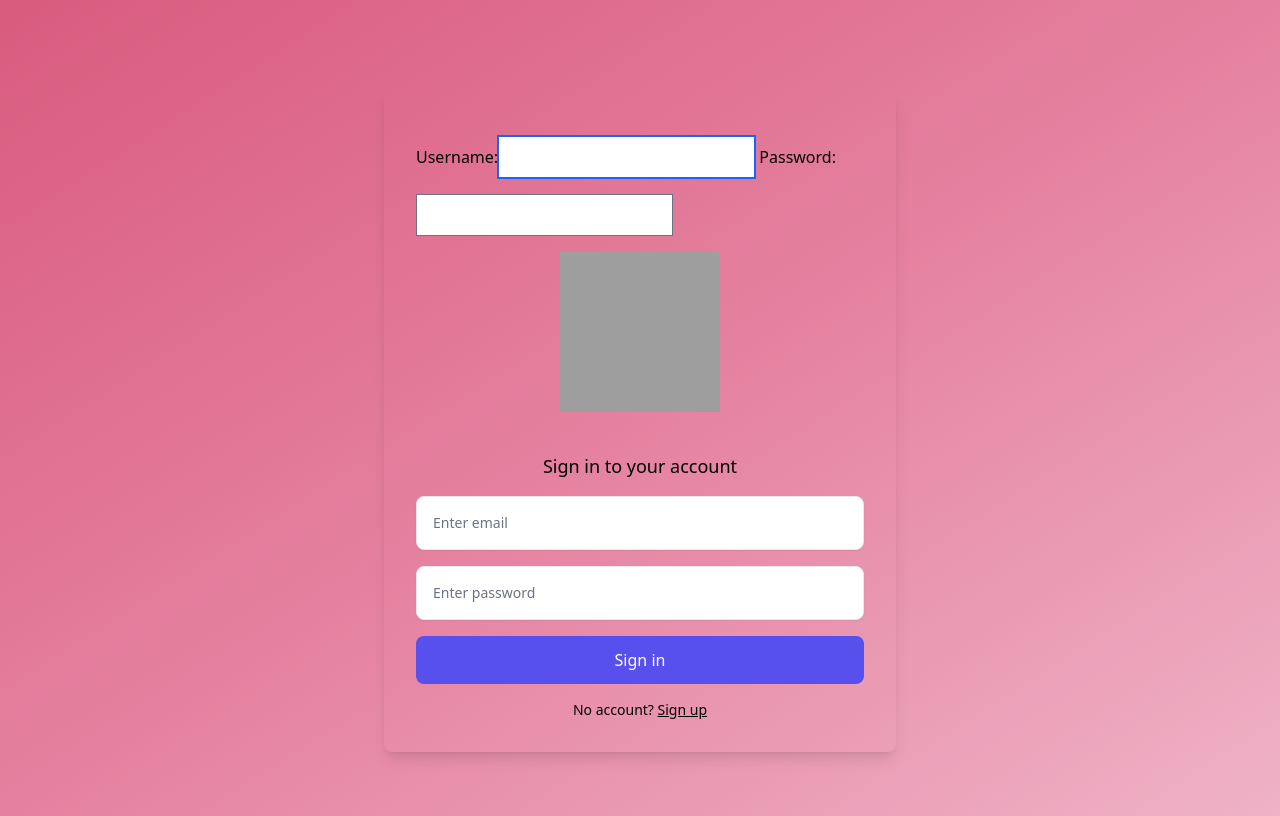
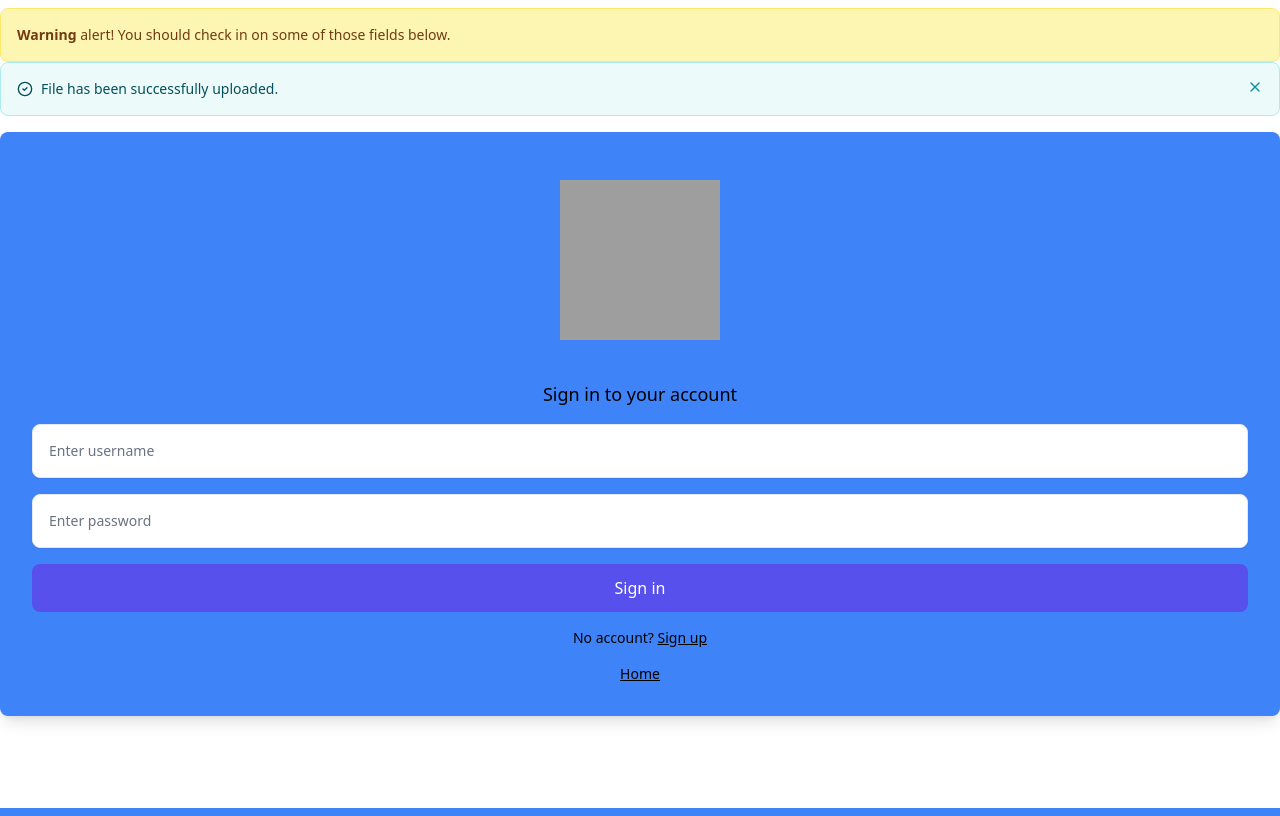
Before and after one commit to su-re-sh-75/Baby-Vision-Pro, a Django app: page /users/login/ in a window 1280 px wide. Run offline with Django 3.2, Linux system fonts and the light colour scheme; one stand-in notice (Sample message) is shown; some libraries are stand-ins or nearby versions; grey boxes are pictures that could not be loaded.

Commit message:
updated authentication ui, backend

```diff
--- a/Baby_app/static/Baby_app/src/output.css
+++ b/Baby_app/static/Baby_app/src/output.css
@@ -1343,6 +1343,26 @@ input:checked + .toggle-bg {
   margin: 1rem;
 }
 
+.-mx-1 {
+  margin-left: -0.25rem;
+  margin-right: -0.25rem;
+}
+
+.-mx-1\.5 {
+  margin-left: -0.375rem;
+  margin-right: -0.375rem;
+}
+
+.-my-1 {
+  margin-top: -0.25rem;
+  margin-bottom: -0.25rem;
+}
+
+.-my-1\.5 {
+  margin-top: -0.375rem;
+  margin-bottom: -0.375rem;
+}
+
 .mx-12 {
   margin-left: 3rem;
   margin-right: 3rem;
@@ -1442,6 +1466,10 @@ input:checked + .toggle-bg {
   margin-inline-start: 0.75rem;
 }
 
+.ms-auto {
+  margin-inline-start: auto;
+}
+
 .mt-0 {
   margin-top: 0px;
 }
@@ -1512,6 +1528,11 @@ input:checked + .toggle-bg {
 
 .hidden {
   display: none;
+}
+
+.size-4 {
+  width: 1rem;
+  height: 1rem;
 }
 
 .h-11 {
@@ -1941,11 +1962,21 @@ input:checked + .toggle-bg {
   border-color: rgb(209 213 219 / var(--tw-border-opacity));
 }
 
+.border-teal-200 {
+  --tw-border-opacity: 1;
+  border-color: rgb(175 236 239 / var(--tw-border-opacity));
+}
+
 .border-white {
   --tw-border-opacity: 1;
   border-color: rgb(255 255 255 / var(--tw-border-opacity));
 }
 
+.border-yellow-200 {
+  --tw-border-opacity: 1;
+  border-color: rgb(252 233 106 / var(--tw-border-opacity));
+}
+
 .border-b-gray-200 {
   --tw-border-opacity: 1;
   border-bottom-color: rgb(229 231 235 / var(--tw-border-opacity));
@@ -1966,6 +1997,11 @@ input:checked + .toggle-bg {
   background-color: rgb(225 239 254 / var(--tw-bg-opacity));
 }
 
+.bg-blue-500 {
+  --tw-bg-opacity: 1;
+  background-color: rgb(63 131 248 / var(--tw-bg-opacity));
+}
+
 .bg-blue-700 {
   --tw-bg-opacity: 1;
   background-color: rgb(26 86 219 / var(--tw-bg-opacity));
@@ -2033,6 +2074,11 @@ input:checked + .toggle-bg {
 .bg-red-600 {
   --tw-bg-opacity: 1;
   background-color: rgb(224 36 36 / var(--tw-bg-opacity));
+}
+
+.bg-teal-50 {
+  --tw-bg-opacity: 1;
+  background-color: rgb(237 250 250 / var(--tw-bg-opacity));
 }
 
 .bg-white {
@@ -2042,6 +2088,21 @@ input:checked + .toggle-bg {
 
 .bg-white\/50 {
   background-color: rgb(255 255 255 / 0.5);
+}
+
+.bg-yellow-100 {
+  --tw-bg-opacity: 1;
+  background-color: rgb(253 246 178 / var(--tw-bg-opacity));
+}
+
+.bg-yellow-200 {
+  --tw-bg-opacity: 1;
+  background-color: rgb(252 233 106 / var(--tw-bg-opacity));
+}
+
+.bg-red-400 {
+  --tw-bg-opacity: 1;
+  background-color: rgb(249 128 128 / var(--tw-bg-opacity));
 }
 
 .bg-gradient-to-b {
@@ -2094,6 +2155,10 @@ input:checked + .toggle-bg {
   padding: 0.25rem;
 }
 
+.p-1\.5 {
+  padding: 0.375rem;
+}
+
 .p-2 {
   padding: 0.5rem;
 }
@@ -2187,6 +2262,10 @@ input:checked + .toggle-bg {
 
 .pl-3 {
   padding-left: 0.75rem;
+}
+
+.ps-3 {
+  padding-inline-start: 0.75rem;
 }
 
 .pt-14 {
@@ -2336,6 +2415,11 @@ input:checked + .toggle-bg {
   color: rgb(6 148 162 / var(--tw-text-opacity));
 }
 
+.text-teal-800 {
+  --tw-text-opacity: 1;
+  color: rgb(5 80 92 / var(--tw-text-opacity));
+}
+
 .text-transparent {
   color: transparent;
 }
@@ -2343,6 +2427,11 @@ input:checked + .toggle-bg {
 .text-white {
   --tw-text-opacity: 1;
   color: rgb(255 255 255 / var(--tw-text-opacity));
+}
+
+.text-yellow-800 {
+  --tw-text-opacity: 1;
+  color: rgb(114 59 19 / var(--tw-text-opacity));
 }
 
 .underline {
--- a/Baby_app/templates/Baby_app/index.html
+++ b/Baby_app/templates/Baby_app/index.html
@@ -32,7 +32,7 @@
     <main class="mt-10  min-h-screen">
         <section id="home" class="flex justify-center mx-12">
             <div class="flex flex-col justify-center">
-                <p class="font-mono text-8xl w-1/2 my-8 bg-gradient-to-r from-maroon-flush-600 to-maroon-flush-400 bg-clip-text text-transparent">Baby Vision Pro</p>
+                <p class="font-mono font-semibold text-8xl w-1/2 my-8 bg-gradient-to-r from-maroon-flush-600 to-maroon-flush-400 bg-clip-text text-transparent">Baby Vision Pro</p>
                 <p class="mb-4">
                     A Powerful Baby Monitoring System that allows you to monitor your baby from anywhere in the world.
                     You can monitor your baby's temperature, heart rate, and breathing rate.
--- a/tailwind.config.js
+++ b/tailwind.config.js
@@ -2,6 +2,7 @@
 module.exports = {
   content: [
     "./Baby_app/templates/**/*.html",
+    "./users/templates/**/*.html",
     './node_modules/flowbite/**/*.js'
     ],
   theme: {
--- a/users/templates/users/login.html
+++ b/users/templates/users/login.html
@@ -11,29 +11,60 @@
     <link rel="stylesheet" href="{% static 'Baby_app/src/output.css' %}">
     {% endcompress %}
 </head>
-<body class="min-h-screen bg-gradient-to-br from-maroon-flush-500 via-maroon-flush-400 to-maroon-flush-300">
-  <div class="mx-auto my-auto max-w-screen-xl px-4 py-16 sm:px-6 lg:px-8">
-      <div class="mx-auto max-w-lg">
-        <form action="{% url 'users:login' %}" method="post" class="mb-0 mt-6 space-y-4 rounded-lg p-4 shadow-lg sm:p-6 lg:p-8">
+<body class="min-h-screen">
+	<!-- bg-gradient-to-br from-maroon-flush-500 via-maroon-flush-400 to-maroon-flush-300  -->
+	<!-- alerts -->
+	{% if messages %}
+	<div class="mt-2 bg-yellow-100 border border-yellow-200 text-sm text-yellow-800 rounded-lg p-4 dark:bg-yellow-800/10 dark:border-yellow-900 dark:text-yellow-500" role="alert">
+		<span class="font-bold">Warning</span> alert! You should check in on some of those fields below.
+	</div>
+	<div id="dismiss-alert" class="hs-removing:translate-x-5 hs-removing:opacity-0 transition duration-300 bg-teal-50 border border-teal-200 text-sm text-teal-800 rounded-lg p-4 dark:bg-teal-800/10 dark:border-teal-900 dark:text-teal-500" role="alert">
+		<div class="flex">
+		  <div class="flex-shrink-0">
+			<svg class="flex-shrink-0 size-4 mt-0.5" xmlns="http://www.w3.org/2000/svg" width="24" height="24" viewBox="0 0 24 24" fill="none" stroke="currentColor" stroke-width="2" stroke-linecap="round" stroke-linejoin="round">
+			  <path d="M12 22c5.523 0 10-4.477 10-10S17.523 2 12 2 2 6.477 2 12s4.477 10 10 10z"></path>
+			  <path d="m9 12 2 2 4-4"></path>
+			</svg>
+		  </div>
+		  <div class="ms-2">
+			<div class="text-sm font-medium">
+			  File has been successfully uploaded.
+			</div>
+		  </div>
+		  <div class="ps-3 ms-auto">
+			<div class="-mx-1.5 -my-1.5">
+			  <button type="button" class="inline-flex bg-teal-50 rounded-lg p-1.5 text-teal-500 hover:bg-teal-100 focus:outline-none focus:ring-2 focus:ring-offset-2 focus:ring-offset-teal-50 focus:ring-teal-600 dark:bg-transparent dark:hover:bg-teal-800/50 dark:text-teal-600" data-hs-remove-element="#dismiss-alert">
+				<span class="sr-only">Dismiss</span>
+				<svg class="flex-shrink-0 size-4" xmlns="http://www.w3.org/2000/svg" width="24" height="24" viewBox="0 0 24 24" fill="none" stroke="currentColor" stroke-width="2" stroke-linecap="round" stroke-linejoin="round">
+				  <path d="M18 6 6 18"></path>
+				  <path d="m6 6 12 12"></path>
+				</svg>
+			  </button>
+			</div>
+		  </div>
+		</div>
+	  </div>
+	  {% endif %}
+
+
+        <form action="{% url 'users:login' %}" method="post" class="mt-4 space-y-4 rounded-lg p-4 shadow-lg sm:p-6 lg:p-8 bg-blue-500">
 			{% csrf_token %}
-			{{ form }}
 			<img class="h-40 w-40 mx-auto" src="{% static 'Baby_app/images/sleeping-baby.png' %}" alt="logo"><br>
           	<p class="text-center text-lg font-medium">Sign in to your account</p>
           <div>
-            <label for="email" class="sr-only">Email</label>
+            <label for="username" class="sr-only">Username</label>
 
             <div class="relative">
               <input
-                type="email"
+                type="text"
                 class="w-full rounded-lg border-gray-200 p-4 pe-12 text-sm shadow-sm"
-                placeholder="Enter email"
+                placeholder="Enter username"
               />
             </div>
           </div>
 
           <div>
             <label for="password" class="sr-only">Password</label>
-
             <div class="relative">
               <input
                 type="password"
@@ -57,9 +88,10 @@
             No account?
             <a class="underline" href="{% url 'users:register' %}">Sign up</a>
           </p>
+          <p class="text-center text-sm text-gray-00">
+            <a class="underline" href="{% url 'Baby_app:index' %}">Home</a>
+          </p>
         </form>
-      </div>
-    </div>
 
   </body>
   </html>
--- a/users/templates/users/register.html
+++ b/users/templates/users/register.html
@@ -84,6 +84,9 @@
             Already have an account?
             <a class="underline" href="{% url 'users:login' %}">Sign in</a>
           </p>
+          <p class="text-center text-sm text-gray-00">
+            <a class="underline" href="{% url 'Baby_app:index' %}">Home</a>
+          </p>
         </form>
       </div>
     </div>
--- a/users/views.py
+++ b/users/views.py
@@ -1,6 +1,7 @@
 from django.shortcuts import render, redirect
 from django.contrib.auth.forms import UserCreationForm, AuthenticationForm
-from django.contrib.auth import login, logout
+from django.contrib.auth import authenticate, login, logout
+from django.contrib import messages
 
 def register_view(request):
     if request.method == 'POST':
@@ -13,18 +14,34 @@ def register_view(request):
     return render(request, 'users/register.html', {'form': form})
 
 def login_view(request):
+    # if request.method == 'POST':
+    #     form = AuthenticationForm(data=request.POST)
+    #     if form.is_valid():
+    #         login(request, form.get_user())
+    #         if 'next' in request.POST:
+    #             return redirect(request.POST.get('next'))
+    #         else:
+    #             return redirect('Baby_app:index')
+    # else:
+    #     form = AuthenticationForm()
+
     if request.method == 'POST':
-        form = AuthenticationForm(data=request.POST)
-        if form.is_valid():
-            login(request, form.get_user())
+        username = request.POST["username"]
+        password = request.POST["password"]
+        user = authenticate(request, username=username, password=password)
+        if user is not None:
+            login(request, user)
             if 'next' in request.POST:
                 return redirect(request.POST.get('next'))
             else:
                 return redirect('Baby_app:index')
+        else:
+            # Return an 'invalid login' error message.
+            messages.success(request, ('Unable to login'))
+            return redirect('users:login')
     else:
-        form = AuthenticationForm()
+        return render(request, 'users/login.html')
 
-    return render(request, 'users/login.html', {'form': form})
 
 def logout_view(request):
     if request.method == 'POST':
```
Also changed, not shown: other parts of Baby_app/static/Baby_app/src/output.css (+78 -12 lines), requirements.txt (+7 -0 lines).
